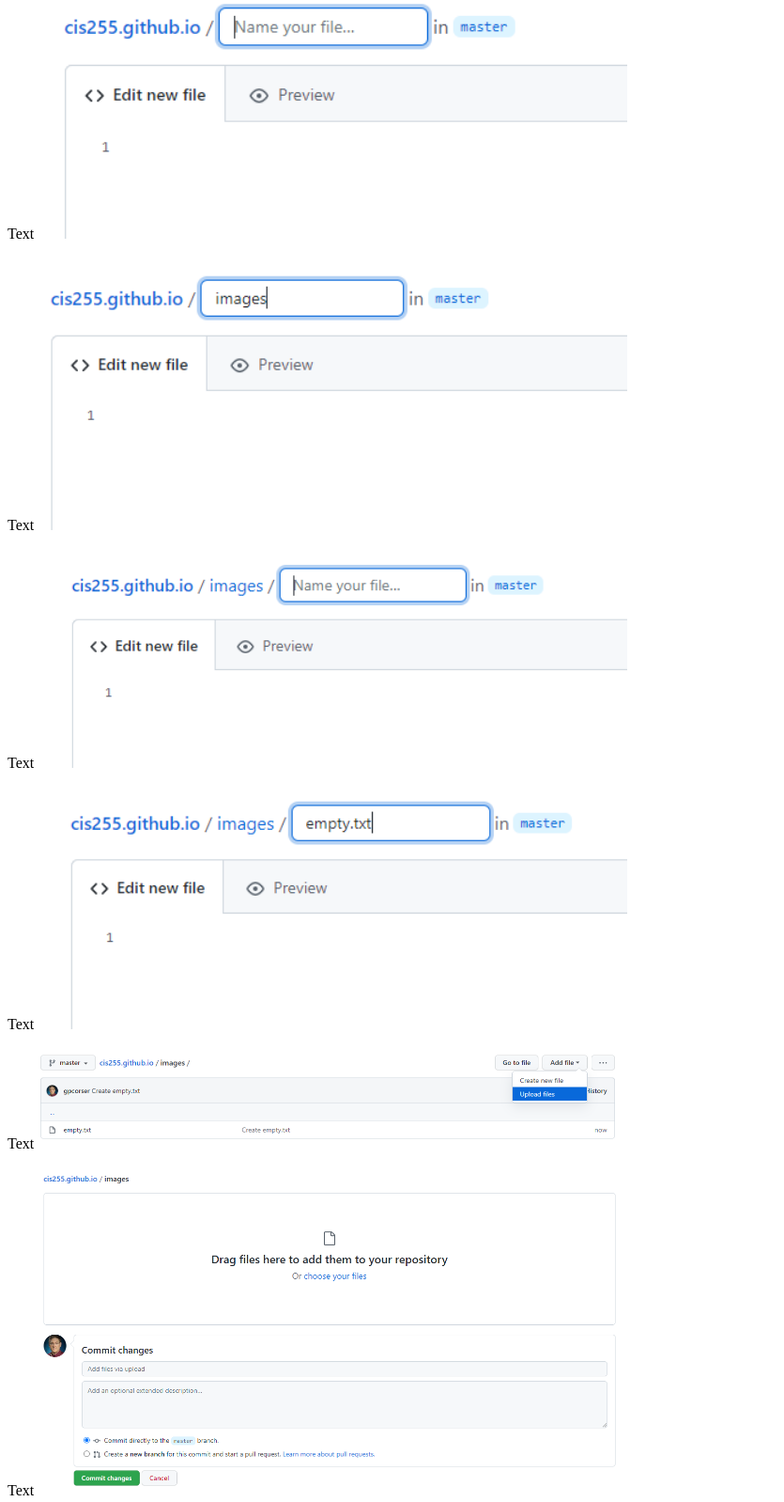
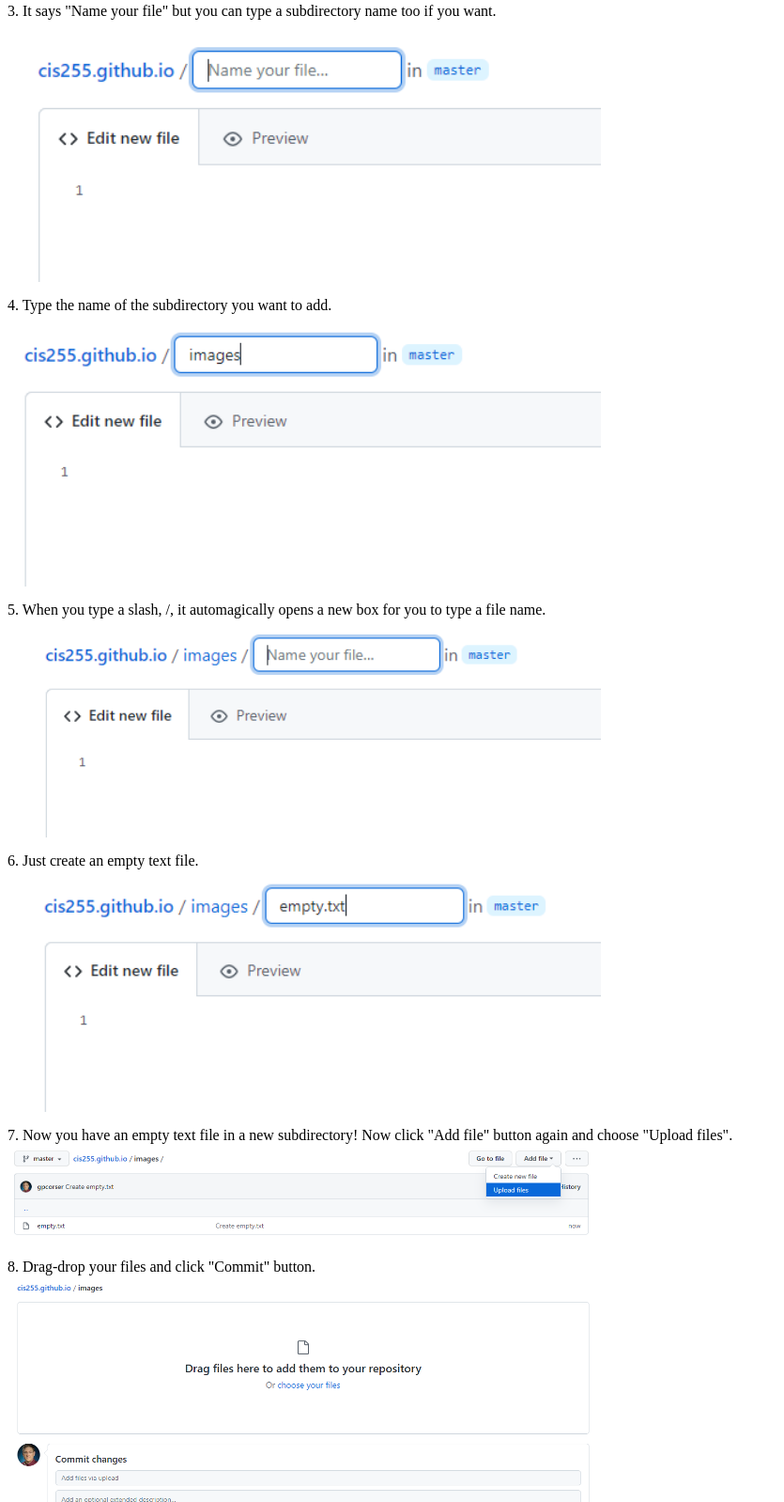
Before and after one commit to cis255/cis255.github.io, a plain HTML site: page index.html in a window 1280 px wide. Shown: the part 831-2429 px from the top of the page at 94% size, without its empty margins (0-835 px from the left). Drawn offline with Linux system fonts and the light colour scheme.

Commit message:
Update index.html

```diff
--- a/index.html
+++ b/index.html
@@ -1,14 +1,14 @@
 <h1>CIS-255</h1>
 <p>Demonstration page for beginner's front end web dev course</p>
 <h2>How to add an image to a Github repo</h2>
-<p>Text<img width="50%" src="images/githubAddImages01.PNG" /> </p>
-<p>Text<img width="50%" src="images/githubAddImages02.PNG" /> </p>
-<p>Text<img width="50%" src="images/githubAddImages03.PNG" /> </p>
-<p>Text<img width="50%" src="images/githubAddImages04.PNG" /> </p>
-<p>Text<img width="50%" src="images/githubAddImages05.PNG" /> </p>
-<p>Text<img width="50%" src="images/githubAddImages06.PNG" /> </p>
-<p>Text<img width="50%" src="images/githubAddImages07.PNG" /> </p>
-<p>Text<img width="50%" src="images/githubAddImages08.PNG" /> </p>
-<p>Text<img width="50%" src="images/githubAddImages09.PNG" /> </p>
-<p>Text<img width="50%" src="images/githubAddImages10.PNG" /> </p>
-<p>Text<img width="50%" src="images/githubAddImages11.PNG" /> </p>
+<p>1. Log in to GitHub and navigate to your repository.<br /><img width="50%" src="images/githubAddImages01.PNG" /> </p>
+<p>2. Click "Add file" button.<br /><img width="50%" src="images/githubAddImages02.PNG" /> </p>
+<p>3. It says "Name your file" but you can type a subdirectory name too if you want.<br /><img width="50%" src="images/githubAddImages03.PNG" /> </p>
+<p>4. Type the name of the subdirectory you want to add.<br /><img width="50%" src="images/githubAddImages04.PNG" /> </p>
+<p>5. When you type a slash, /, it automagically opens a new box for you to type a file name.<br /><img width="50%" src="images/githubAddImages05.PNG" /> </p>
+<p>6. Just create an empty text file. <br /><img width="50%" src="images/githubAddImages06.PNG" /> </p>
+<p>7. Now you have an empty text file in a new subdirectory! Now click "Add file" button again and choose "Upload files".<br /><img width="50%" src="images/githubAddImages07.PNG" /> </p>
+<p>8. Drag-drop your files and click "Commit" button. <br /><img width="50%" src="images/githubAddImages08.PNG" /> </p>
+<p>9. Now your files in the subdirectory you created! Click the subdirectory name and you will see them listed. <br /><img width="50%" src="images/githubAddImages09.PNG" /> </p>
+<p>10. See? <br /><img width="50%" src="images/githubAddImages10.PNG" /> </p>
+<p>11. Visit your GitHub pages page and you will see the files there! <br /><img width="50%" src="images/githubAddImages11.PNG" /> </p>
```
